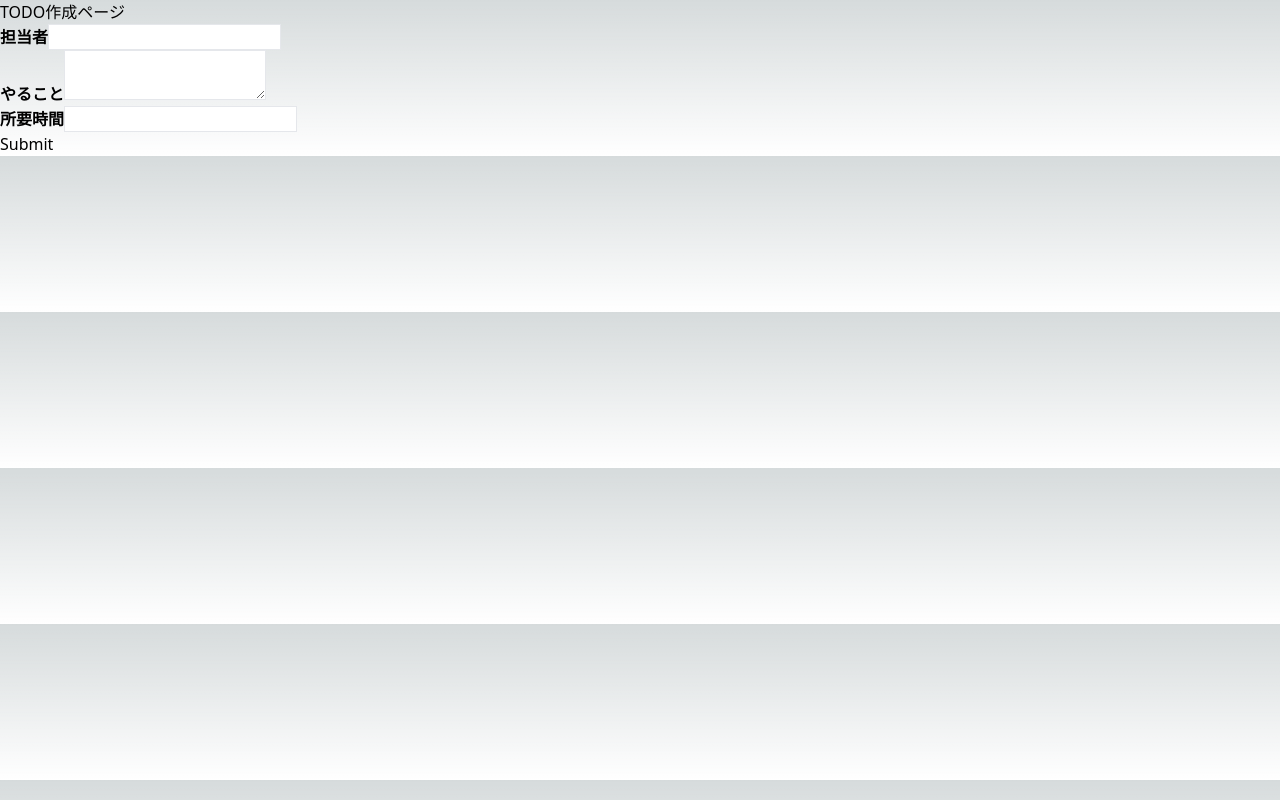
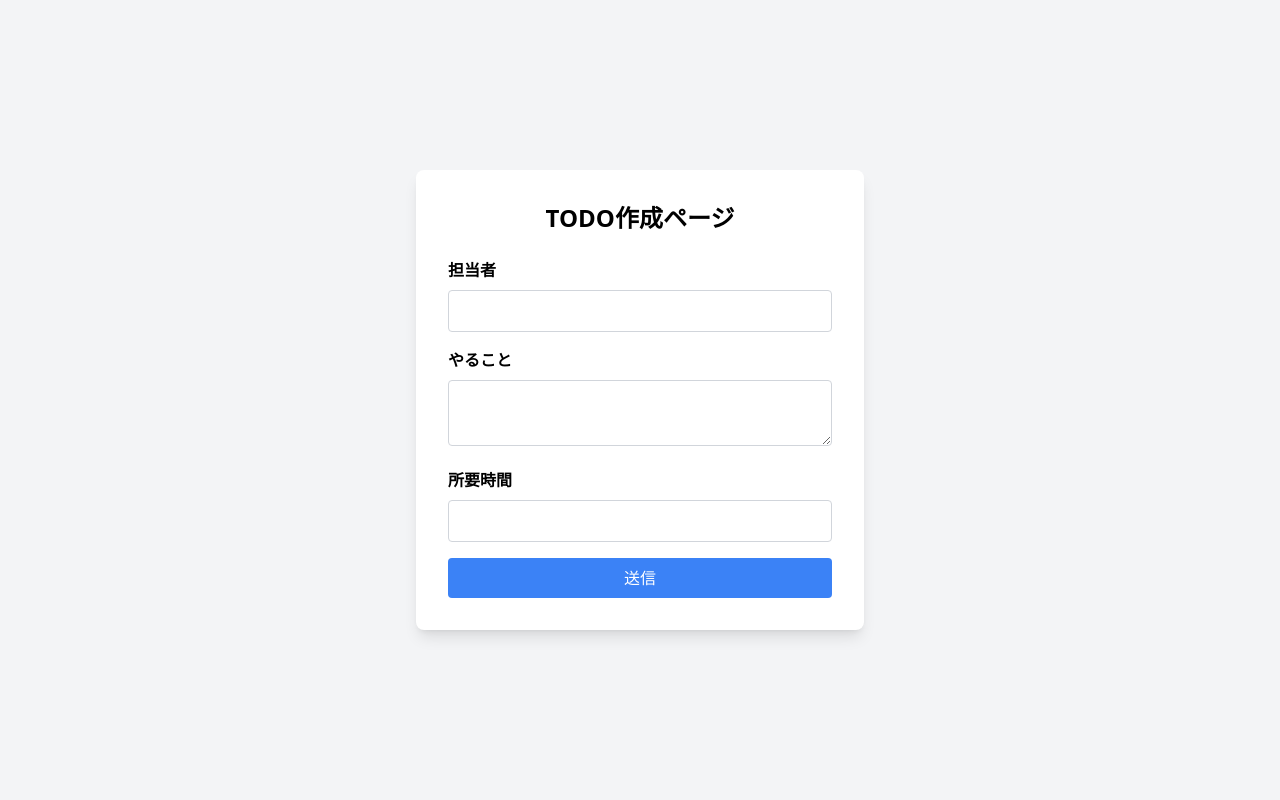
Before and after one commit to gray-1to/biprogy-hackathon-2024-fornt, a Next.js app: page /task/new in a window 1280 px wide. Built offline with nearby package versions, Linux system fonts and the light colour scheme.

Commit message:
fix: design

```diff
--- a/src/pages/task/new/index.tsx
+++ b/src/pages/task/new/index.tsx
@@ -8,22 +8,25 @@ type TodoCreateParams = {
 };
 
 const TodoNewPage = () => {
-  const { register, handleSubmit } = useForm<TodoCreateParams>();
+  const {
+    register,
+    handleSubmit,
+    formState: { errors },
+  } = useForm<TodoCreateParams>();
 
   const onSubmit: SubmitHandler<TodoCreateParams> = (data) => {
     console.log(data);
-    fetch('http://localhost:3001//todo/post', {
+    // 例：API経由でデータを送信する
+    fetch('http://localhost:3001/todo/post', {
       method: 'POST',
       body: JSON.stringify(data),
       headers: {
-        'Content-Type': 'application/json',
-      },
+        'Content-Type': 'application/json'
+      }
     })
-      .then((response) => response.json())
-      .then((data) => console.log(data))
-      .catch((error) => console.error('Error:', error));
-
-    console.log('OK');
+    .then(response => response.json())
+    .then(data => console.log(data))
+    .catch(error => console.error('Error:', error));
   };
 
   return (
@@ -31,29 +34,60 @@ const TodoNewPage = () => {
       <Head>
         <title>TODO作成ページ</title>
       </Head>
+      <div className="min-h-screen flex items-center justify-center bg-gray-100">
+        <div className="bg-white p-8 rounded-lg shadow-lg w-full max-w-md">
+          <h2 className="text-2xl font-bold mb-6 text-center">TODO作成ページ</h2>
+          <form onSubmit={handleSubmit(onSubmit)} className="space-y-4">
             <div>
-        <h2>TODO作成ページ</h2>
-        <form onSubmit={handleSubmit(onSubmit)}>
-          <div>
-            <label htmlFor="content" className="font-semibold text-base mb-2">
+              <label htmlFor="worker" className="block font-semibold text-base mb-2">
                 担当者
               </label>
-            <input id="worker" {...register('worker')} className="border" />
+              <input
+                id="worker"
+                {...register('worker', {
+                  required: '入力してください',
+                })}
+                className="border border-gray-300 rounded w-full py-2 px-3 focus:outline-none focus:ring-2 focus:ring-blue-500"
+              />
+              {errors.worker && (
+                <span className="text-red-500 text-sm">{errors.worker.message}</span>
+              )}
             </div>
             <div>
-            <label htmlFor="content" className="font-semibold text-base mb-2">
+              <label htmlFor="task" className="block font-semibold text-base mb-2">
                 やること
               </label>
-            <textarea id="task" {...register('task')} className="border" />
+              <textarea
+                id="task"
+                {...register('task', {
+                  required: '入力してください',
+                })}
+                className="border border-gray-300 rounded w-full py-2 px-3 focus:outline-none focus:ring-2 focus:ring-blue-500"
+              />
+              {errors.task && <span className="text-red-500 text-sm">{errors.task.message}</span>}
             </div>
             <div>
-            <label htmlFor="content" className="font-semibold text-base mb-2">
+              <label htmlFor="time" className="block font-semibold text-base mb-2">
                 所要時間
               </label>
-            <input id="time" {...register('time')} className="border" />
+              <input
+                id="time"
+                type="number"
+                {...register('time', {
+                  required: '入力してください',
+                })}
+                className="border border-gray-300 rounded w-full py-2 px-3 focus:outline-none focus:ring-2 focus:ring-blue-500"
+              />
+              {errors.time && <span className="text-red-500 text-sm">{errors.time.message}</span>}
             </div>
-          <button type="submit">Submit</button>
+            <button
+              type="submit"
+              className="w-full bg-blue-500 text-white py-2 px-4 rounded hover:bg-blue-600 focus:outline-none focus:ring-2 focus:ring-blue-500 focus:ring-opacity-50"
+            >
+              送信
+            </button>
           </form>
+        </div>
       </div>
     </>
   );
```
Lines whose indentation alone changed are shown as unchanged.
